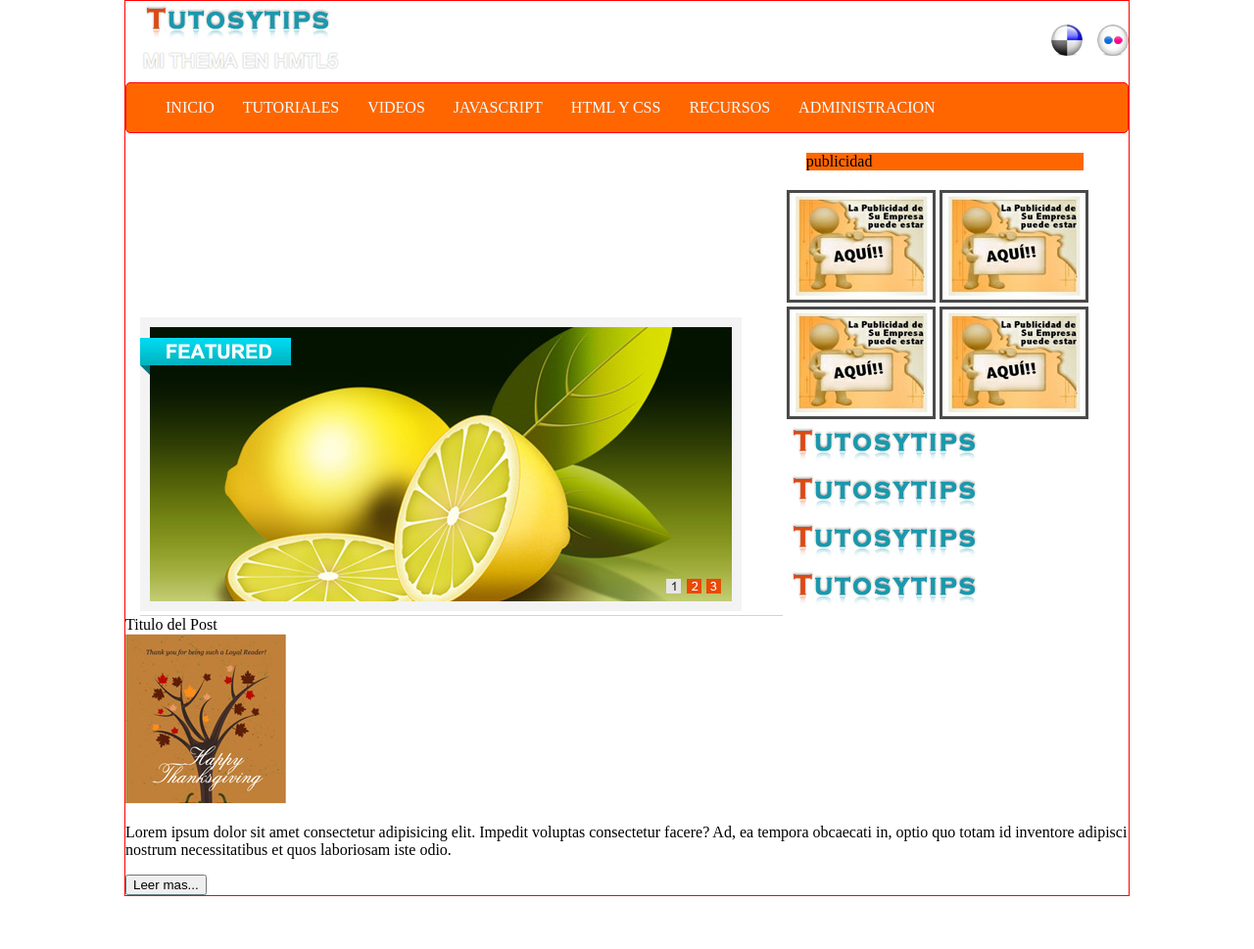
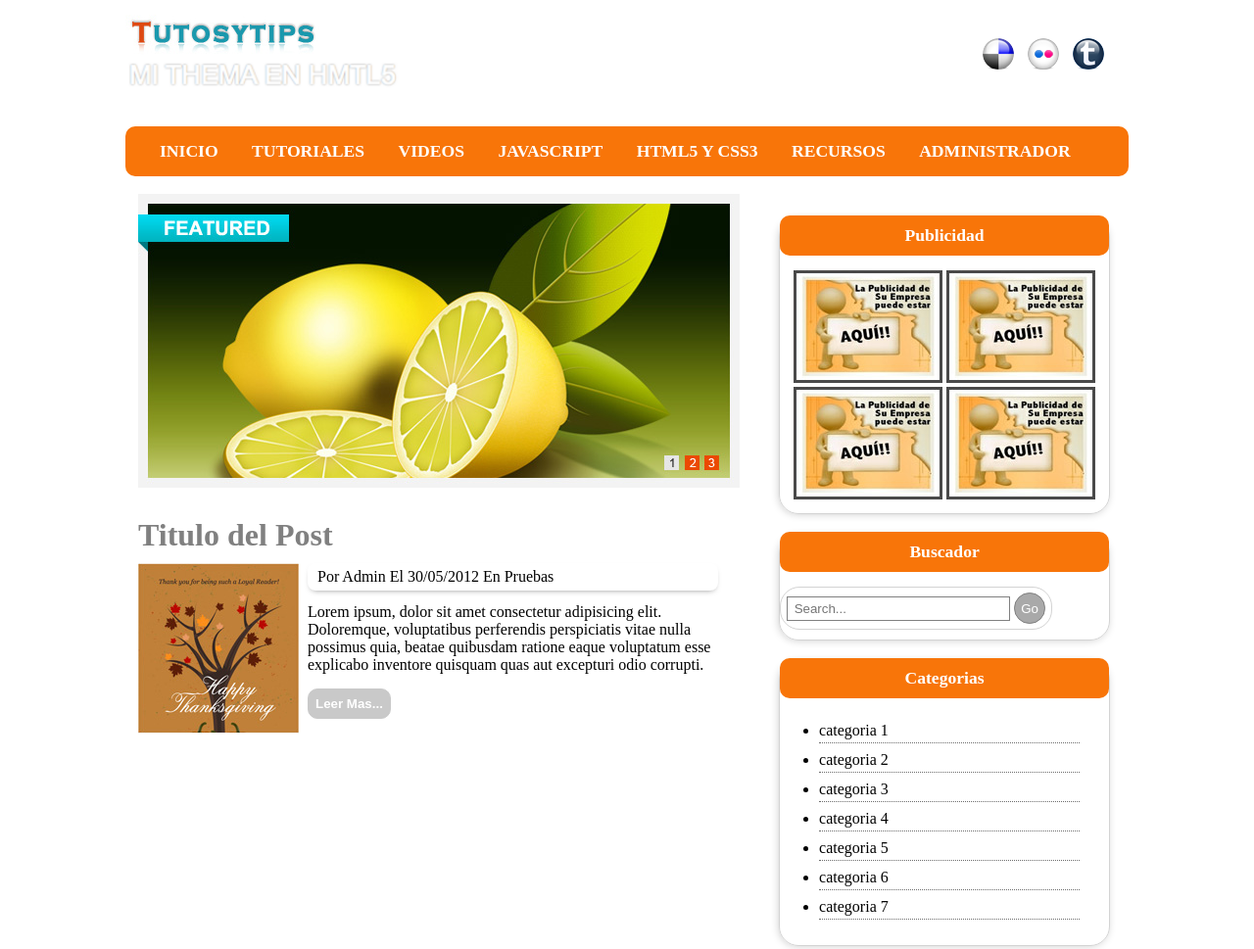
Before and after one commit to Jaciel-Sanchez/pw14152022, a plain HTML site: page PracticaCSS03/index.html in a window 1280 px wide. Shown: the whole page at 98% size. Before the commit the page ends 915 px from the top, so only its background shows below. Drawn offline with Linux system fonts and the light colour scheme.

Commit message:
Actulizacion de practicas

```diff
--- a/PracticaCSS03/css/estilos.css
+++ b/PracticaCSS03/css/estilos.css
@@ -1,68 +1,165 @@
-body {
-    border: 1px solid red;
-    font-size: 16 px; /*1em*/
+body{
+    font-size: 16px;
     margin: 0px auto;
+    min-width: 1024px;
     max-width: 1024px;
 }
-header{
-    background:  white
+
+header div img{
+    display: block;
 }
-header img{
-    max-width: 20%;
-    max-height: 20%;
-    margin-left: 15px;
+
+#logos{
+    margin-top: 15px;
+    margin-bottom: 35px;
 }
+
+#redes div{
+    display: inline-block;
+    width: 26px;
+    margin-right: 16px;
+}
+
+#redes{
+    float: right;
+    margin-top: -90px;
+    margin-right: 15px;
+}
+
+#imgThe{
+    width: 280px;
+}
+
+
 header nav{
-    background:  #FF6600;
-    border: 1px solid red;
+    border-radius: 10px;
 }
+
+header nav ul{
+    margin-left: -20px;
+    margin-bottom: -1px;
+}
+
 header nav ul li{
+    display: inline-block;
+    margin: 15px;
+}
 
-    color: azure;
-    display: inline-block;
-    margin-right: 25px;
-    padding: -5px;
-}
-header nav{
-    border-radius: 5px;
-    margin-top: 5px;
-    padding-top: 0px;
-}
-#red1{
-    float: right;
-    margin-top: -25px;
-    margin-right: 25px;
-}
-#red2{
-    float: right;
-    margin-top: -25px;
-}
-#red3{
-    float: right;
-    margin-top: -25px;
+.cabecera{
+    background: #f87509;
 
 }
-#primeraSeccion{
 
-    margin-left: 15px;
+.letrablanca{
+    color: white;
 }
-#primeraSeccion nav{
-    background: #FF6600;
-    margin:20px
+
+.letramediana{
+    font-size: 1.1em;
+    font-weight: bold;
 }
-#secc01art01{
 
-    border-bottom: 1px solid lightgray;
-    color: lightgray;
+    main > div{
         display: inline-block;
+        width: 63%;
+        margin: 19px 5px 0px 13px;
+    }
+
+
+    .letrachica{
+        font-size: 0.8em;
+    }
+
+    .post{
+        margin-bottom: 15px;
+    }
+
+    .titulo{
+        color: gray;
+        display: block;
+        font-size: 2em;
+        font-weight: bold;
+        padding: 10px 0px;
+    }
+
+    .subtitulo{
+        display: inline-block;
+        margin-left: 5px;
+        vertical-align: top;
         width: 65%;
     }
-#secc01art02{
 
-    display: inline-block;
-    width: 32%;
+    .subtitulo input[type="button"]{
+        color: white;
+        background-color: rgb(201, 201, 201);
+        border: 1px solid rgb(201, 201, 201);
+        display: block;
+        margin: 15px 0 0;
+        font-weight: bold;
+        padding: 7px;
+        border-radius: 10px;
     }
 
-#publicidad{
+    .subtituloMas{
+        border-radius: 8px;
+        box-shadow: 0px 3px 6px -4px rgb(115, 115, 115);
+        margin-bottom: -5px;
+        padding: 5px 0px;
+        text-indent: 10px;
+    }
 
+    aside{
+        display: inline-block;
+        width: 33%;
+        margin-top: 43px;
+        vertical-align: top;
+        text-align: center;
     }
+
+    aside section article{
+        border-radius: 20px;
+        margin-bottom: 20px;
+        padding-bottom: 10px;
+        border: 1px solid lightgray;
+        box-shadow: -1px 1px 9px -1px rgba(0,0,0,0.2);
+        -webkit-box-shadow: -1px 1px 9px -1px rgba(0,0,0,0.2);
+        -moz-box-shadow: -1px 1px 9px -1px rgba(0,0,0,0.2);
+    }
+
+    .buscador{
+        border: 1px solid lightgray;
+        border-radius: 20px;
+        width: 82%;
+    }
+
+    aside section article span{
+        display: block;
+        width: 100%;
+        margin-top: -3px;
+        margin-bottom: 15px;
+        padding: 10px 0;
+        border-radius: 10px;
+    }
+    aside section article ul li{
+        text-align: left;
+        border-bottom: 1.5px dotted rgb(108, 108, 108);
+        padding: 8px 0 3px 0;
+        width: 90%;
+    }
+
+
+    aside section article div input[type="search"]{
+        border: 1px solid gray;
+        line-height: 1.6em;
+        width: 83%;
+        margin: 5px 0;
+        text-indent: 5px;
+    }
+
+    aside section article div input[type="submit"]{
+        background-color: darkgray;
+        border: 1.5px solid gray;
+        border-radius: 50%;
+        margin: 5px 0px;
+        aspect-ratio: 1;
+    }
--- a/PracticaCSS03/index.html
+++ b/PracticaCSS03/index.html
@@ -1,5 +1,5 @@
 <!DOCTYPE html>
-<html lang="en">
+<html lang="es">
     <head>
         <meta charset="UTF-8">
         <meta http-equiv="X-UA-Compatible" content="IE=edge">
@@ -9,57 +9,90 @@
     </head>
     <body>
         <header>
-        <img src="img/logo.jpg" alt="" id="logo">
-        <br>
-        <img src="img/thema.png" alt="" id="fondo">
-        <img src="img/red.png" alt="" id="red1">
-        <img src="img/red2.png" alt="" id="red2">
-        <img src="img/red1.png" alt="" id="red3">
-        <nav>
-            <ul>
+            <div id="logos">
+                <img src="img/logo.jpg" alt="Tutosytips" id="logoPrim">
+                <img src="img/thema.png" alt="" id="imgThe">
+            </div>
+            <div id="redes">
+                <div>
+                    <img src="img/red1.png" alt="">
+                </div>
+                <div>
+                    <img src="img/red2.png" alt="">
+                </div>
+                <div>
+                    <img src="img/red3.png" alt="">
+                </div>
+            </div>
+            <nav class="cabecera">
+                <ul class="letrablanca letramediana">
                     <li>INICIO</li>
                     <li>TUTORIALES</li>
                     <li>VIDEOS</li>
                     <li>JAVASCRIPT</li>
-                <li>HTML Y CSS</li>
+                    <li>HTML5 Y CSS3</li>
                     <li>RECURSOS</li>
-                <li>ADMINISTRACION</li>
+                    <li>ADMINISTRADOR</li>
                 </ul>
             </nav>
         </header>
-    <section id="primeraSeccion">
-
-        <article id="secc01art01">
+        <main>
+            <div>
+                <section>
+                    <article>
                         <img src="img/slider.jpg" alt="">
                     </article>
-        <article id="secc01art02">
-            <nav>
-                <span>publicidad</span>
-            </nav>
-            <img src="img/publicidad.jpg" alt="">
-            <img src="img/publicidad.jpg" alt="" >
-            <img src="img/publicidad.jpg" alt="" >
-            <img src="img/publicidad.jpg" alt="">
-
-            <img src="img/logo.jpg" alt="">
-            <img src="img/logo.jpg" alt="">
-            <img src="img/logo.jpg" alt="">
-            <img src="img/logo.jpg" alt="">
-
+                </section>
+                <section class="section">
+                    <article class="post">
+                        <p></p>
+                        <span class="titulo">Titulo del Post</span>
+                        <img src="img/img-post.jpg" alt="">
+                        <div class="subtitulo">
+                            <div class="subtituloMas">
+                                Por Admin El 30/05/2012 En Pruebas
+                            </div>
+                            <br>
+                                Lorem ipsum, dolor sit amet consectetur adipisicing elit. Doloremque, voluptatibus perferendis perspiciatis vitae nulla possimus quia, beatae quibusdam ratione eaque voluptatum esse explicabo inventore quisquam quas aut excepturi odio corrupti.
+                            <input type="button" value="Leer Mas...">
+                        </div>
                     </article>
                 </section>
-    <section id="segundaSeccion">
+            </div>
+            <aside>
+                <section>
                     <article>
-            <span class="letraMediana colorGris">Titulo del Post</span>
-            <br>
-            <img src="img/img-post.jpg" alt="">
-            <br>
-            <title>Por Admin El 30/05/2012. En pruebas</title>
-            <p>Lorem ipsum dolor sit amet consectetur adipisicing elit. Impedit voluptas consectetur facere? Ad, ea tempora obcaecati in, optio quo totam id inventore adipisci nostrum necessitatibus et quos laboriosam iste odio.</p>
-            <input type="button" value="Leer mas...">
+                        <span class="cabecera letrablanca letramediana">Publicidad</span>
+                        <img src="img/publicidad.jpg" alt="">
+                        <img src="img/publicidad.jpg" alt="">
+                        <img src="img/publicidad.jpg" alt="">
+                        <img src="img/publicidad.jpg" alt="">
                     </article>
                 </section>
-
-
+                <section>
+                    <article>
+                        <span class="cabecera letrablanca letramediana">Buscador</span>
+                        <div class="buscador">
+                            <input type="search" placeholder="Search...">
+                            <input type="submit" value="Go" class="letrablanca">
+                        </div>
+                    </article>
+                </section>
+                <section>
+                    <article>
+                        <span class="letrablanca letramediana cabecera">Categorias</span>
+                        <ul>
+                            <li>categoria 1</li>
+                            <li>categoria 2</li>
+                            <li>categoria 3</li>
+                            <li>categoria 4</li>
+                            <li>categoria 5</li>
+                            <li>categoria 6</li>
+                            <li>categoria 7</li>
+                        </ul>
+                    </article>
+                </section>
+            </aside>
+        </main>
     </body>
 </html>
--- a/PracticaCSS04/css/estilos.css
+++ b/PracticaCSS04/css/estilos.css
@@ -1,5 +1,4 @@
 body{
-
     font-size: 16px;
     margin: 0px auto;
     max-width: 1024px;
```
Also changed, not shown: PracticaCSS04/index.html (+9 -9 lines), PracticaCSS04/Captura terminado.png (added). Lines whose indentation alone changed are shown as unchanged.
